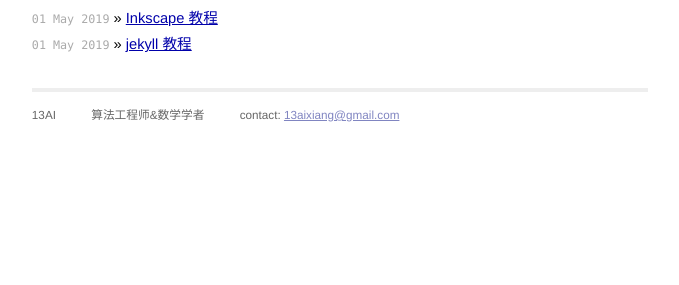
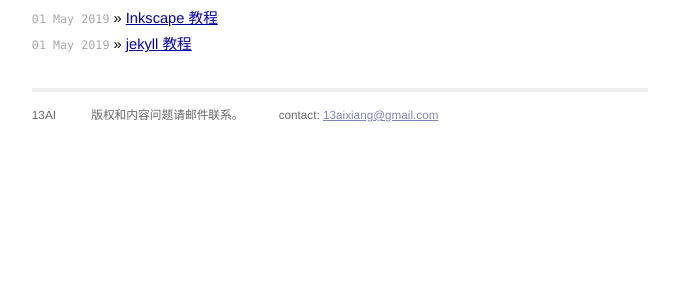
Before and after one commit to xiang-bai/xiang-bai.github.io, a Jekyll site: the page built from index.md, in a window 1280 px wide. Shown: the part 656-941 px from the top of the page, without its empty margins (300-979 px from the left). Built offline with Jekyll 4.4.1, drawn with Linux system fonts in a browser that asks for light colours.

Commit message:
Update default.html

```diff
--- a/_layouts/default.html
+++ b/_layouts/default.html
@@ -47,17 +47,11 @@
     <div class="contact">
       <p>
         13AI
-        <!--<br />
-		算法工程师
-		<br />
-		数学学者 -->
       </p>
     </div>
     <div class="contact">
-      <p>
-        <!--Ottiou Bai
-        <br /> -->
-		算法工程师&数学学者
+      <p> 版权和内容问题请邮件联系。
+
       </p>
     </div>
     <div class="contact">
```
